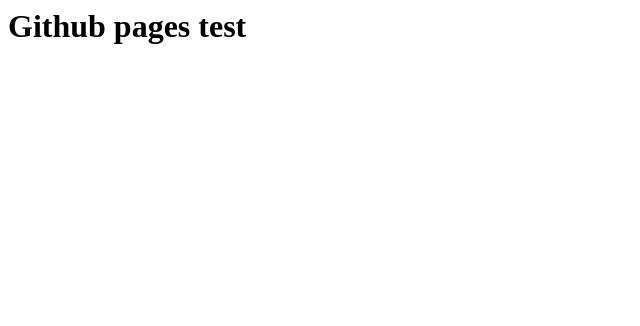
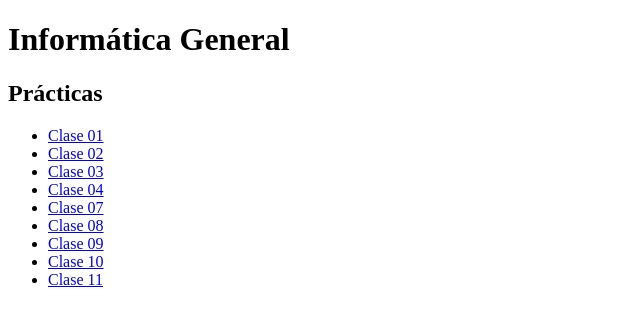
Before and after one commit to desireeelena/Inform-tica-General, a plain HTML site: page index.html in a window 1280 px wide. Shown: the whole page, without its empty margins (0-640 px from the left). Drawn offline with Linux system fonts and the light colour scheme.

Commit message:
Add basic HTML structure and content to index.html

```diff
--- a/index.html
+++ b/index.html
@@ -1 +1,27 @@
-<h1>Github pages test</h1>
+<!DOCTYPE html>
+<html lang="es">
+<head>
+    <meta charset="UTF-8">
+    <title>Index</title>
+</head>
+<body>
+  <header>
+			<h1>Informática General</h1>
+		</header>
+		<main>
+			<h2>Prácticas</h2>
+			<ul>
+				<li><a href="practica-1/index.html">Clase 01</a></li>
+				<li><a href="practica-2/index.html">Clase 02</a></li>
+				<li><a href="practica-3/index.html">Clase 03</a></li>
+				<li><a href="practica-4/index.html">Clase 04</a></li>
+				<li><a href="practica-5/index.html">Clase 07</a></li>
+				<li><a href="practica-6/index.html">Clase 08</a></li>
+				<li><a href="practica-7/index.html">Clase 09</a></li>
+				<li><a href="practica-8/index.html">Clase 10</a></li>
+				<li><a href="practica-9/index.html">Clase 11</a></li>
+			</ul>
+		</main>
+	</div>
+</body>
+</html>
```
